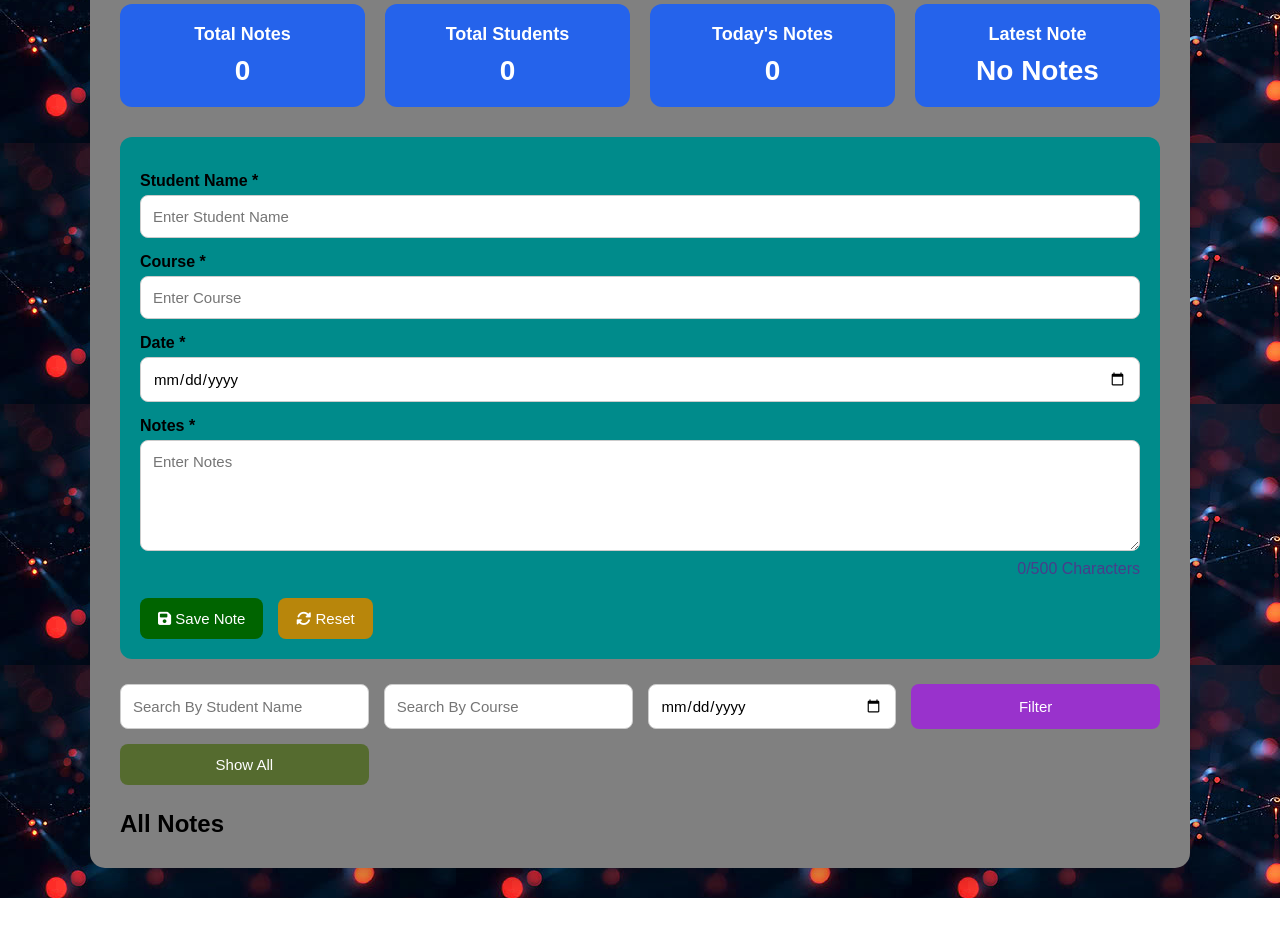
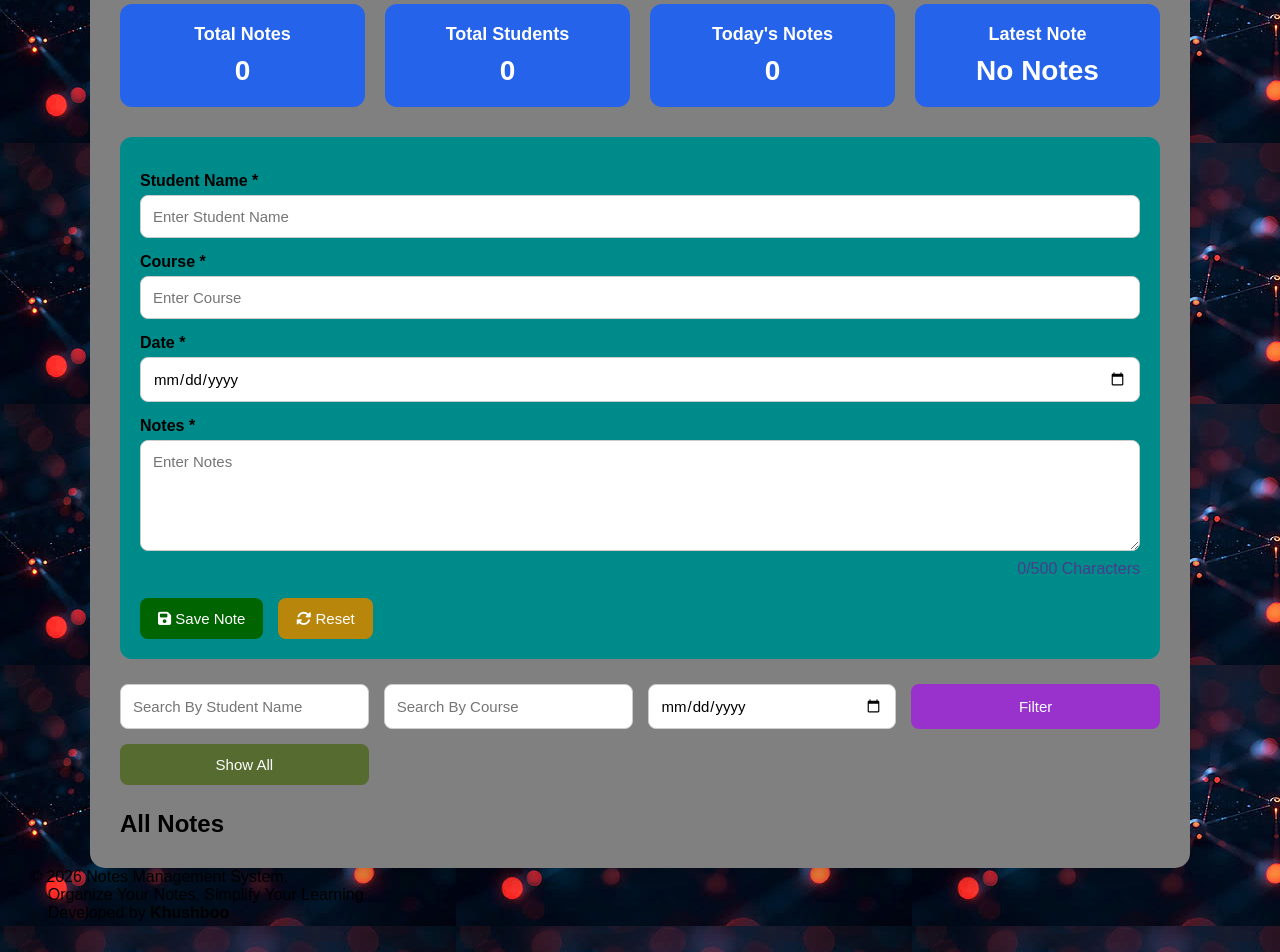
Before and after one commit to Khushboo-0609/Notes-management, a website: page public/index.html in a window 1280 px wide. Shown: the part 118-1070 px from the top of the page. Before the commit the page ends 1016 px from the top, so only its background shows below. Drawn offline with Linux system fonts and the light colour scheme; no server answers.

Commit message:
Update index.html

```diff
--- a/public/index.html
+++ b/public/index.html
@@ -155,6 +155,11 @@
 </div>
 
 <script src="script.js"></script>
+    <footer>
+    <pre>© 2026 Notes Management System.
+    Organize Your Notes, Simplify Your Learning.
+    Developed by <strong>Khushboo</strong></r>
+</footer>
 
 </body>
 </html>
```
